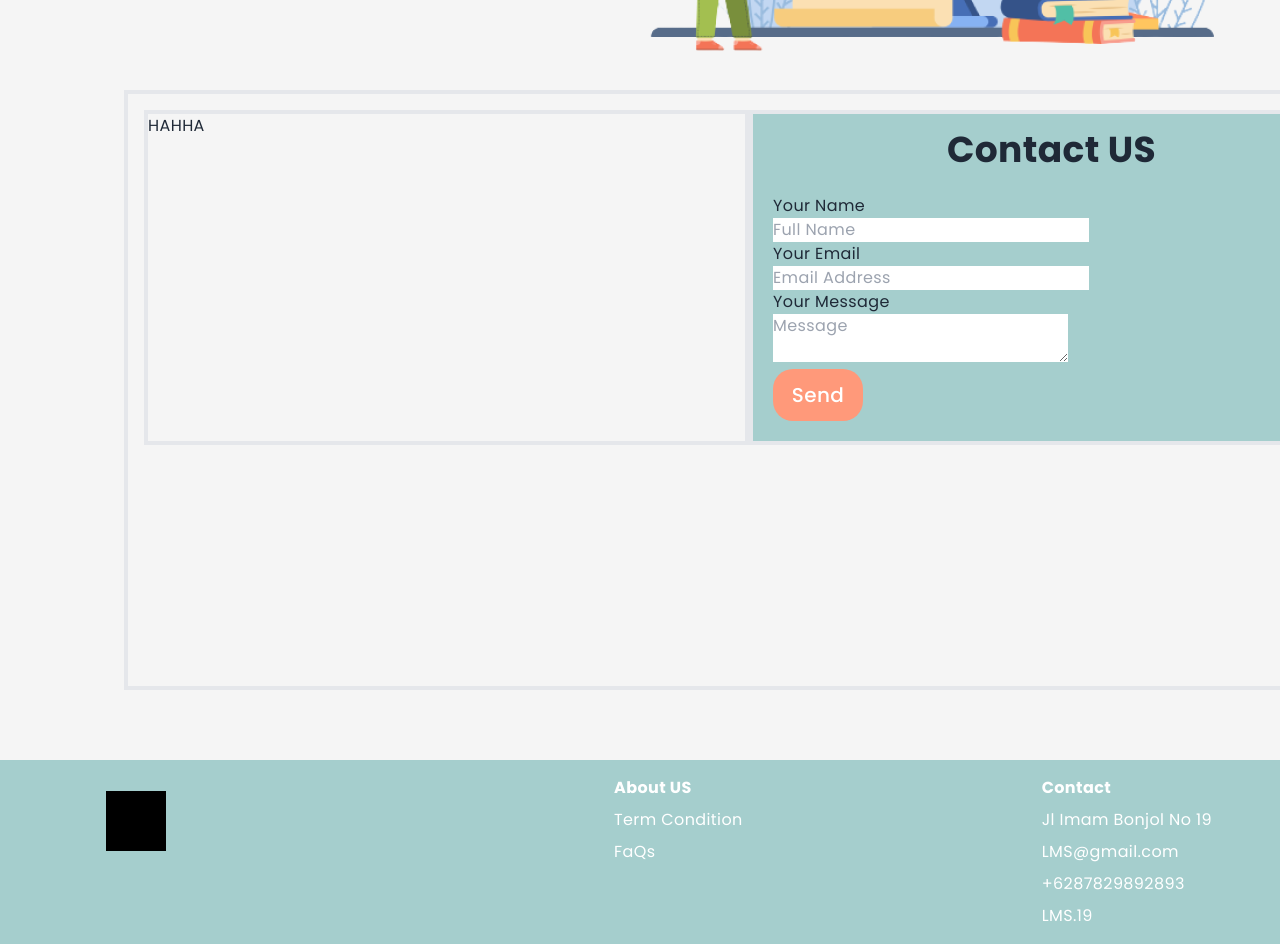
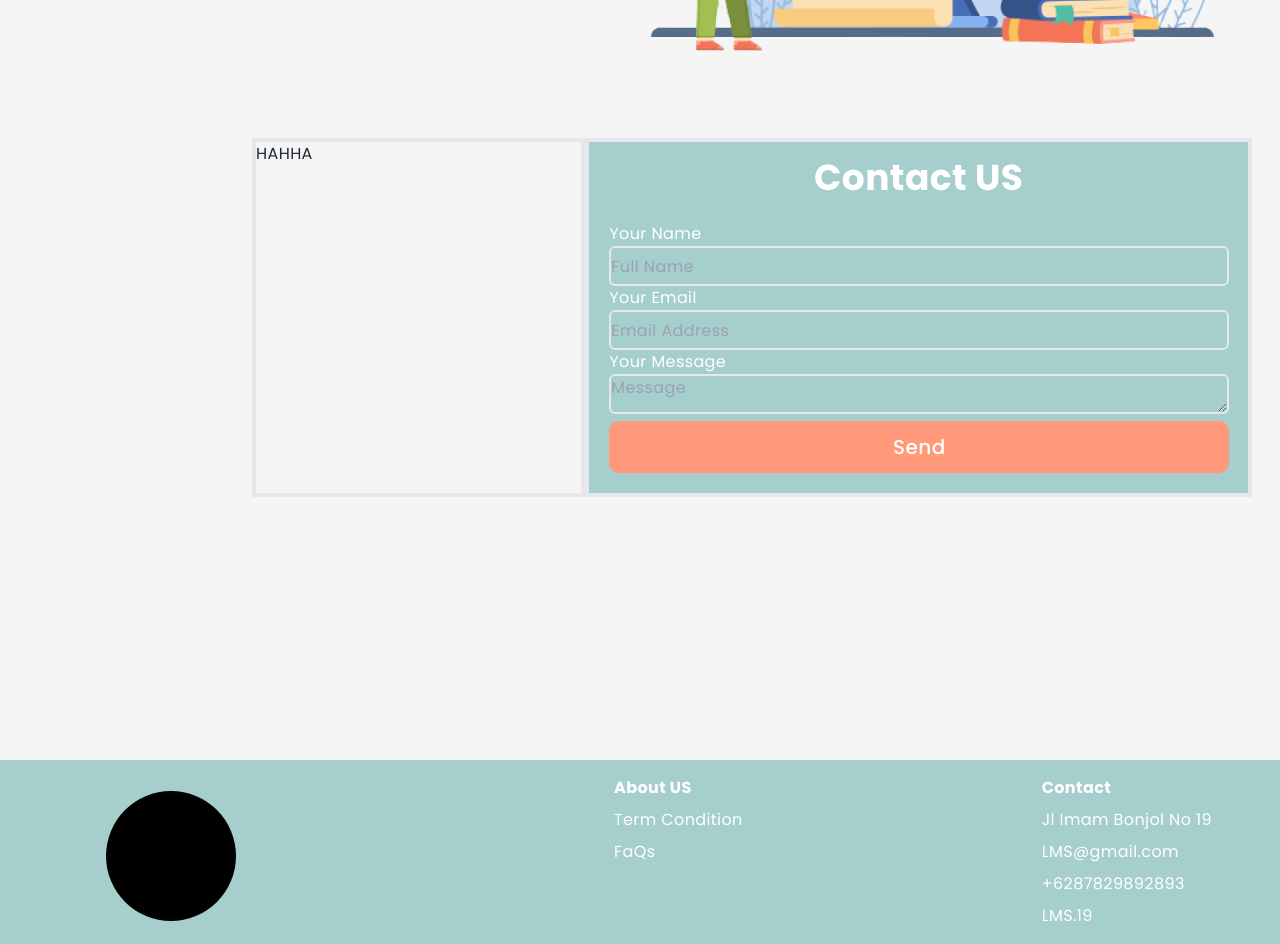
Before and after one commit to Capstone-Project-B12-LMS/frontend_capstone, a React (Create React App) app: page / in a window 1280 px wide. Shown: the part 480-1424 px from the top of the page. Built offline with nearby package versions, Linux system fonts and the light colour scheme.

Commit message:
add contact us

```diff
--- a/src/components/Footer.jsx
+++ b/src/components/Footer.jsx
@@ -4,7 +4,8 @@ const Footer = () => {
         <div className="absolute mt-[1150px]">
         <div className="box-border  w-[1519px] p-4 bg-[#A5CECD]">
         <div class="grid grid-rows-2 grid-flow-col gap-4 text-justify">
-  <div class="row-span-6 "><div className="absolute w-[60px] h-[60px] ml-[90px] mt-[15px] bg-[#000000]"></div>
+  <div class="row-span-6 ">
+      <div className="absolute rounded-full w-[130px] h-[130px] ml-[90px] mt-[15px] bg-[#000000]"></div>
           </div>
   <div class="row-span-6">
   <div class="grid grid-rows-5 grid-flow-col gap-2 text-[#FFFFFF]">
--- a/src/components/Header.jsx
+++ b/src/components/Header.jsx
@@ -5,7 +5,7 @@ const Header = () => {
     <div>
       <div className="relative h-[90px] bg-[#A5CECD]">
         <div className="grid grid-cols-3 ">
-          <div className="absolute w-[60px] h-[60px] ml-[64px] mt-[15px] bg-[#000000]"></div>
+          <div className="absolute rounded-full w-[60px] h-[60px] ml-[64px] mt-[15px] bg-[#000000]"></div>
           <button
             type="submit"
             className=" h-[52px] w-[113px] ml-[1128px] mt-[20px] rounded-[10px] text-xl font-medium mb-5 bg-[#FFFFFF] text-[#A5CECD]"
--- a/src/pages/Index.jsx
+++ b/src/pages/Index.jsx
@@ -22,22 +22,21 @@ const Index = () => {
           </div>
         <div className="container mx-auto">
             <div className="relative">
-              <div className="absolute inset-[100px] mt-[380px]">
-              <div className="box-border h-[600px] w-[1250px] p-4 border-4">
-              <div className="grid grid-cols-2">
-                <div className="cols-span-2 box-border border-4">HAHHA</div>
-                <div className="
-                cols-span-2 box-border border-4 bg-[#A5CECD]">
+              <div className="absolute inset-[100px] mt-[300px]">
+              <div className="h-[600px] w-[1250px] p-32">
+              <div className="grid grid-cols-3 w-[1000px] ">
+                <div className="box-border border-4">HAHHA</div>
+                <div className="col-span-2 box-border border-4 bg-[#A5CECD] text-[#FFFFFF]">
                   <h2 className="text-center mt-4">Contact US</h2><br></br>
                   <div className="container mx-auto px-5">
                   <form>
                   <label>Your Name</label><br></br>
-                  <input placeholder="Full Name"></input><br></br>
+                  <input placeholder="Full Name" className="rounded-md w-[620px] h-10 bg-[#A5CECD] border-2 border-[#FFFFF]"></input><br></br>
                   <label>Your Email</label><br></br>
-                  <input placeholder="Email Address"></input><br></br>
+                  <input placeholder="Email Address" className="rounded-md w-[620px] h-10 bg-[#A5CECD] border-2 border-[#FFFFF]"></input><br></br>
                   <label>Your Message</label><br></br>
-                  <textarea placeholder="Message"></textarea><br></br>
-                  <button type="submit" className="w-[90px] h-[52px] rounded-[20px] text-xl font-medium mb-5">
+                  <textarea placeholder="Message" className="rounded-md w-[620px] h-10 bg-[#A5CECD] border-2 border-[#FFFFF]"></textarea><br></br>
+                  <button type="submit" className="w-[620px] h-[52px] rounded-[10px] text-xl font-medium mb-5">
                     Send</button><br></br>
                   </form>
                   </div>
```
